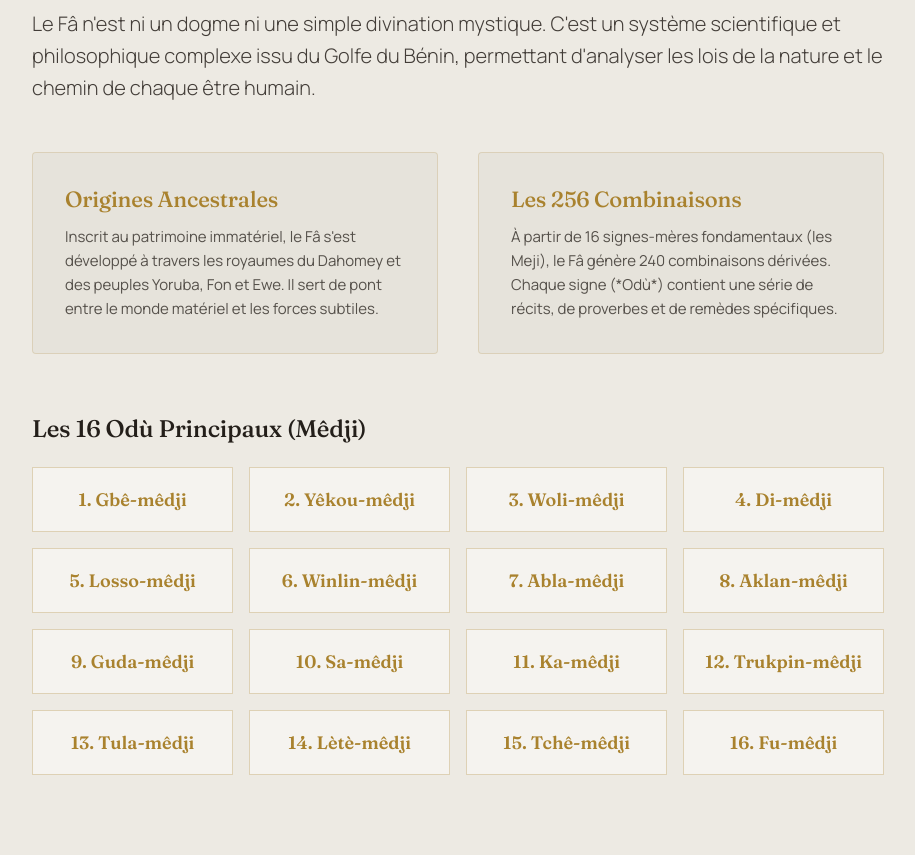
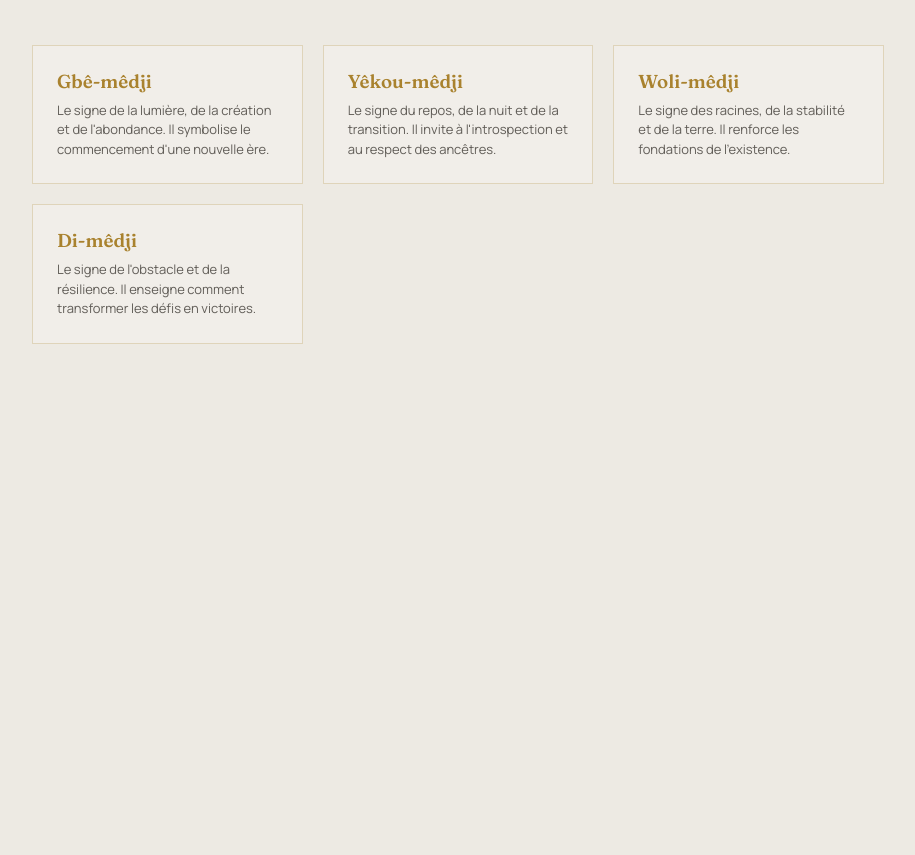
Before and after one commit to ddvyves-pixel/site-adewale, a plain HTML site: page ADEWALE/savoir.html in a window 1280 px wide. Shown: the part 373-1228 px from the top of the page, without its empty margins (182-1097 px from the left). After the commit the page ends 800 px from the top, so only its background shows below. Drawn offline with nearby package versions, Linux system fonts and the light colour scheme.

Commit message:
rideau savoir

```diff
--- a/ADEWALE/savoir.html
+++ b/ADEWALE/savoir.html
@@ -13,7 +13,6 @@
     --terracotta:#C1562D;
     --or:#A9822E;
     --cauri:#241F1A;
-    --vert:#3B4B3A;
   }
   *{margin:0;padding:0;box-sizing:border-box;}
   body{
@@ -25,10 +24,15 @@
   }
   ::selection{background:var(--terracotta);color:var(--cauri);}
 
-  h1,h2,h3{
-    font-family:'Fraunces',serif;
-    font-weight:500;
-    letter-spacing:-0.01em;
+  /* RIDEAU */
+  #curtain {
+    position: fixed;
+    top: 0; left: 0;
+    width: 100vw; height: 100vh;
+    background-color: var(--cauri);
+    z-index: 99999;
+    transform: translateY(-100%);
+    pointer-events: none;
   }
 
   /* CURSEUR */
@@ -39,7 +43,7 @@
     border-radius:2px;
     transform:rotate(45deg);
     pointer-events:none;
-    z-index:9999;
+    z-index:9998;
     transition:transform .3s ease;
     mix-blend-mode:difference;
   }
@@ -58,97 +62,44 @@
     background:rgba(237,234,227,0.9);
     backdrop-filter:blur(10px);
   }
-  nav .logo{font-family:'Fraunces',serif;font-size:20px;letter-spacing:0.02em;color:var(--cauri);text-decoration:none;}
+  nav .logo{font-family:'Fraunces',serif;font-size:20px;color:var(--cauri);text-decoration:none;}
   nav ul{list-style:none;display:flex;gap:36px;font-size:13px;letter-spacing:0.05em;text-transform:uppercase;}
-  nav a{color:var(--cauri);text-decoration:none;position:relative;}
+  nav a{color:var(--cauri);text-decoration:none;}
   nav a.active, nav a:hover{color:var(--terracotta);}
 
-  /* CONTENU PAGE */
   main{
     max-width:900px;
     margin:0 auto;
     padding:160px 24px 80px 24px;
   }
 
-  .eyebrow{
-    font-size:13px;letter-spacing:0.2em;text-transform:uppercase;
-    color:var(--terracotta);margin-bottom:20px;
+  .eyebrow{font-size:13px;letter-spacing:0.2em;text-transform:uppercase;color:var(--terracotta);margin-bottom:20px;}
+  h1{font-family:'Fraunces',serif;font-size:clamp(40px,6vw,72px);line-height:1.05;margin-bottom:32px;}
+  .intro{font-size:20px;line-height:1.6;color:rgba(36,31,26,0.85);font-weight:300;margin-bottom:48px;}
+
+  .grid-odu{
+    display:grid;
+    grid-template-columns:repeat(auto-fill, minmax(200px, 1fr));
+    gap:20px;
+    margin-top:40px;
   }
-
-  h1{
-    font-size:clamp(40px,6vw,72px);
-    line-height:1.05;
-    margin-bottom:32px;
+  .card-odu{
+    border:1px solid rgba(169,130,46,0.25);
+    padding:24px;
+    background:rgba(255,255,255,0.2);
   }
-
-  .intro{
-    font-size:20px;
-    line-height:1.6;
-    color:rgba(36,31,26,0.85);
-    font-weight:300;
-    margin-bottom:48px;
-  }
-
-  .content-grid{
-    display:grid;
-    grid-template-columns:1fr 1fr;
-    gap:40px;
-    margin-bottom:60px;
-  }
-
-  .card{
-    background:rgba(36,31,26,0.03);
-    padding:32px;
-    border:1px solid rgba(169,130,46,0.2);
-    border-radius:4px;
-  }
-
-  .card h3{
-    font-size:22px;
-    margin-bottom:12px;
-    color:var(--or);
-  }
-
-  .card p{
-    font-size:15px;
-    line-height:1.6;
-    color:rgba(36,31,26,0.75);
-  }
-
-  /* LISTE DES 16 ODÙ */
-  .odu-section{
-    margin-top:60px;
-  }
-
-  .odu-grid{
-    display:grid;
-    grid-template-columns:repeat(auto-fit, minmax(180px, 1fr));
-    gap:16px;
-    margin-top:24px;
-  }
-
-  .odu-box{
-    border:1px solid rgba(169,130,46,0.3);
-    padding:20px;
-    text-align:center;
-    background:rgba(255,255,255,0.4);
-  }
-
-  .odu-box h4{
-    font-family:'Fraunces',serif;
-    color:var(--or);
-    font-size:18px;
-  }
+  .card-odu h3{font-family:'Fraunces',serif;color:var(--or);margin-bottom:8px;}
+  .card-odu p{font-size:13px;color:rgba(36,31,26,0.7);line-height:1.5;}
 
   @media (max-width:768px){
     nav{padding:20px 24px;}
     nav ul{display:none;}
-    .content-grid{grid-template-columns:1fr;}
   }
 </style>
 </head>
 <body>
 
+<div id="curtain"></div>
 <div id="cursor"></div>
 
 <nav>
@@ -162,56 +113,57 @@
 </nav>
 
 <main>
-  <div class="eyebrow">Géomancie & Tradition</div>
-  <h1>Tout comprendre sur le Fâ</h1>
-
+  <div class="eyebrow">La Géomancie Ancestrale</div>
+  <h1>Le Savoir des 16 Odù</h1>
   <p class="intro">
-    Le Fâ n'est ni un dogme ni une simple divination mystique. C'est un système scientifique et philosophique complexe issu du Golfe du Bénin, permettant d'analyser les lois de la nature et le chemin de chaque être humain.
+    Le Fâ n'est pas un tirage du sort, mais une cartographie sacrée de la vie humaine. Il repose sur 16 signes majeurs (*Mêdji*) représentant les forces fondamentales du cosmos.
   </p>
 
-  <div class="content-grid">
-    <div class="card">
-      <h3>Origines Ancestrales</h3>
-      <p>Inscrit au patrimoine immatériel, le Fâ s'est développé à travers les royaumes du Dahomey et des peuples Yoruba, Fon et Ewe. Il sert de pont entre le monde matériel et les forces subtiles.</p>
+  <div class="grid-odu">
+    <div class="card-odu">
+      <h3>Gbê-mêdji</h3>
+      <p>Le signe de la lumière, de la création et de l'abondance. Il symbolise le commencement d'une nouvelle ère.</p>
     </div>
-    <div class="card">
-      <h3>Les 256 Combinaisons</h3>
-      <p>À partir de 16 signes-mères fondamentaux (les Meji), le Fâ génère 240 combinaisons dérivées. Chaque signe (*Odù*) contient une série de récits, de proverbes et de remèdes spécifiques.</p>
+    <div class="card-odu">
+      <h3>Yêkou-mêdji</h3>
+      <p>Le signe du repos, de la nuit et de la transition. Il invite à l'introspection et au respect des ancêtres.</p>
+    </div>
+    <div class="card-odu">
+      <h3>Woli-mêdji</h3>
+      <p>Le signe des racines, de la stabilité et de la terre. Il renforce les fondations de l'existence.</p>
+    </div>
+    <div class="card-odu">
+      <h3>Di-mêdji</h3>
+      <p>Le signe de l'obstacle et de la résilience. Il enseigne comment transformer les défis en victoires.</p>
     </div>
   </div>
-
-  <section class="odu-section">
-    <h2>Les 16 Odù Principaux (Mêdji)</h2>
-    <div class="odu-grid">
-      <div class="odu-box"><h4>1. Gbê-mêdji</h4></div>
-      <div class="odu-box"><h4>2. Yêkou-mêdji</h4></div>
-      <div class="odu-box"><h4>3. Woli-mêdji</h4></div>
-      <div class="odu-box"><h4>4. Di-mêdji</h4></div>
-      <div class="odu-box"><h4>5. Losso-mêdji</h4></div>
-      <div class="odu-box"><h4>6. Winlin-mêdji</h4></div>
-      <div class="odu-box"><h4>7. Abla-mêdji</h4></div>
-      <div class="odu-box"><h4>8. Aklan-mêdji</h4></div>
-      <div class="odu-box"><h4>9. Guda-mêdji</h4></div>
-      <div class="odu-box"><h4>10. Sa-mêdji</h4></div>
-      <div class="odu-box"><h4>11. Ka-mêdji</h4></div>
-      <div class="odu-box"><h4>12. Trukpin-mêdji</h4></div>
-      <div class="odu-box"><h4>13. Tula-mêdji</h4></div>
-      <div class="odu-box"><h4>14. Lètè-mêdji</h4></div>
-      <div class="odu-box"><h4>15. Tchê-mêdji</h4></div>
-      <div class="odu-box"><h4>16. Fu-mêdji</h4></div>
-    </div>
-  </section>
 </main>
 
 <script src="https://cdnjs.cloudflare.com/ajax/libs/gsap/3.12.5/gsap.min.js"></script>
 <script>
-/* CURSEUR PERSONNALISÉ */
+document.addEventListener("DOMContentLoaded", () => {
+  const curtain = document.getElementById('curtain');
+  gsap.fromTo(curtain, { translateY: "0%" }, { translateY: "-100%", duration: 0.8, ease: "power3.inOut" });
+
+  document.querySelectorAll('a[href$=".html"]').forEach(link => {
+    link.addEventListener('click', (e) => {
+      const targetUrl = link.getAttribute('href');
+      if (targetUrl === window.location.pathname.split('/').pop()) return;
+      e.preventDefault();
+      gsap.to(curtain, {
+        translateY: "0%", duration: 0.6, ease: "power3.inOut",
+        onComplete: () => { window.location.href = targetUrl; }
+      });
+    });
+  });
+});
+
 const cursor = document.getElementById('cursor');
 if (window.matchMedia('(hover: hover)').matches) {
   window.addEventListener('mousemove', e => {
     gsap.to(cursor, {x: e.clientX - 7, y: e.clientY - 7, duration: 0.15, ease: 'power2.out'});
   });
-  document.querySelectorAll('a, button').forEach(el => {
+  document.querySelectorAll('a').forEach(el => {
     el.addEventListener('mouseenter', () => cursor.classList.add('hover'));
     el.addEventListener('mouseleave', () => cursor.classList.remove('hover'));
   });
```
